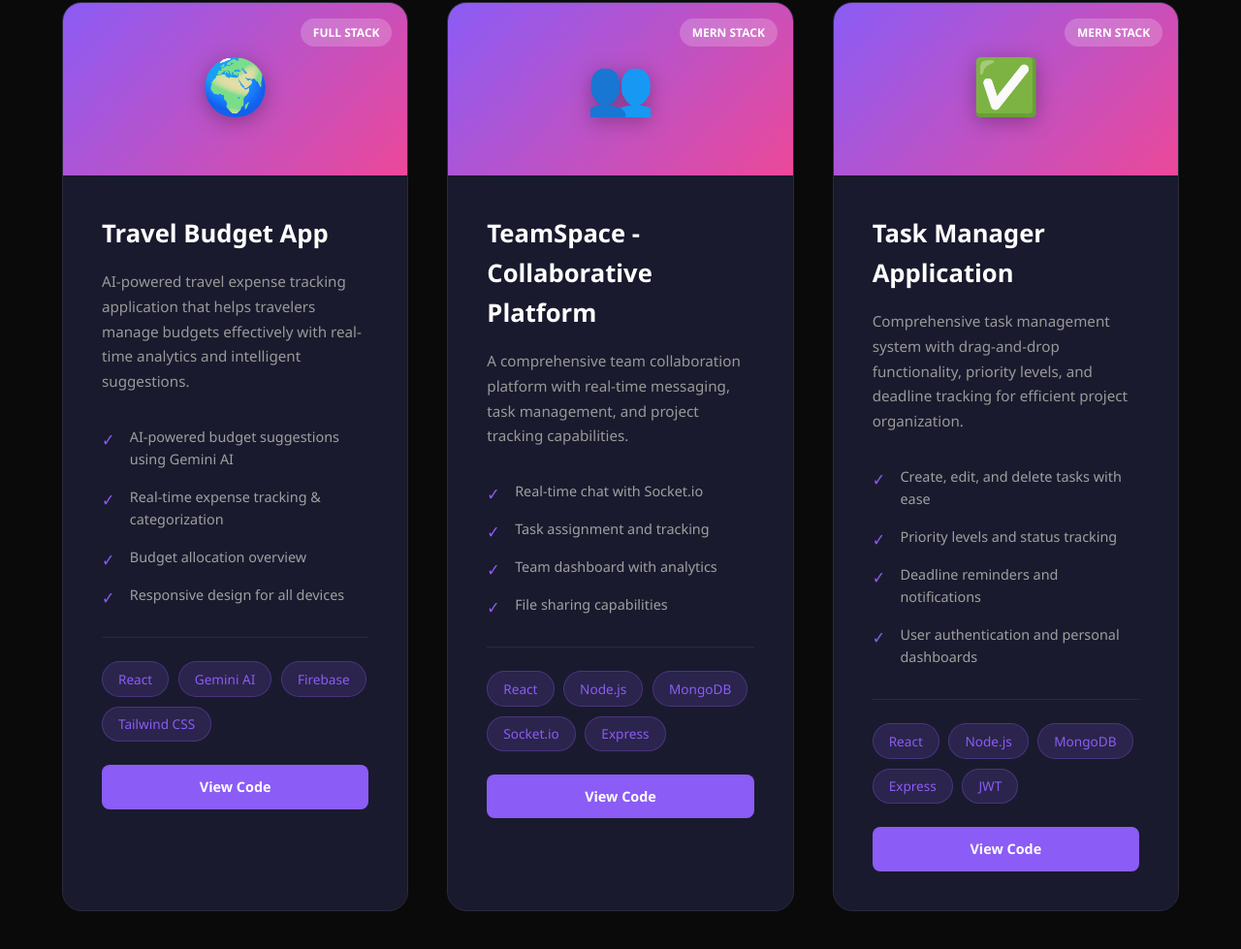
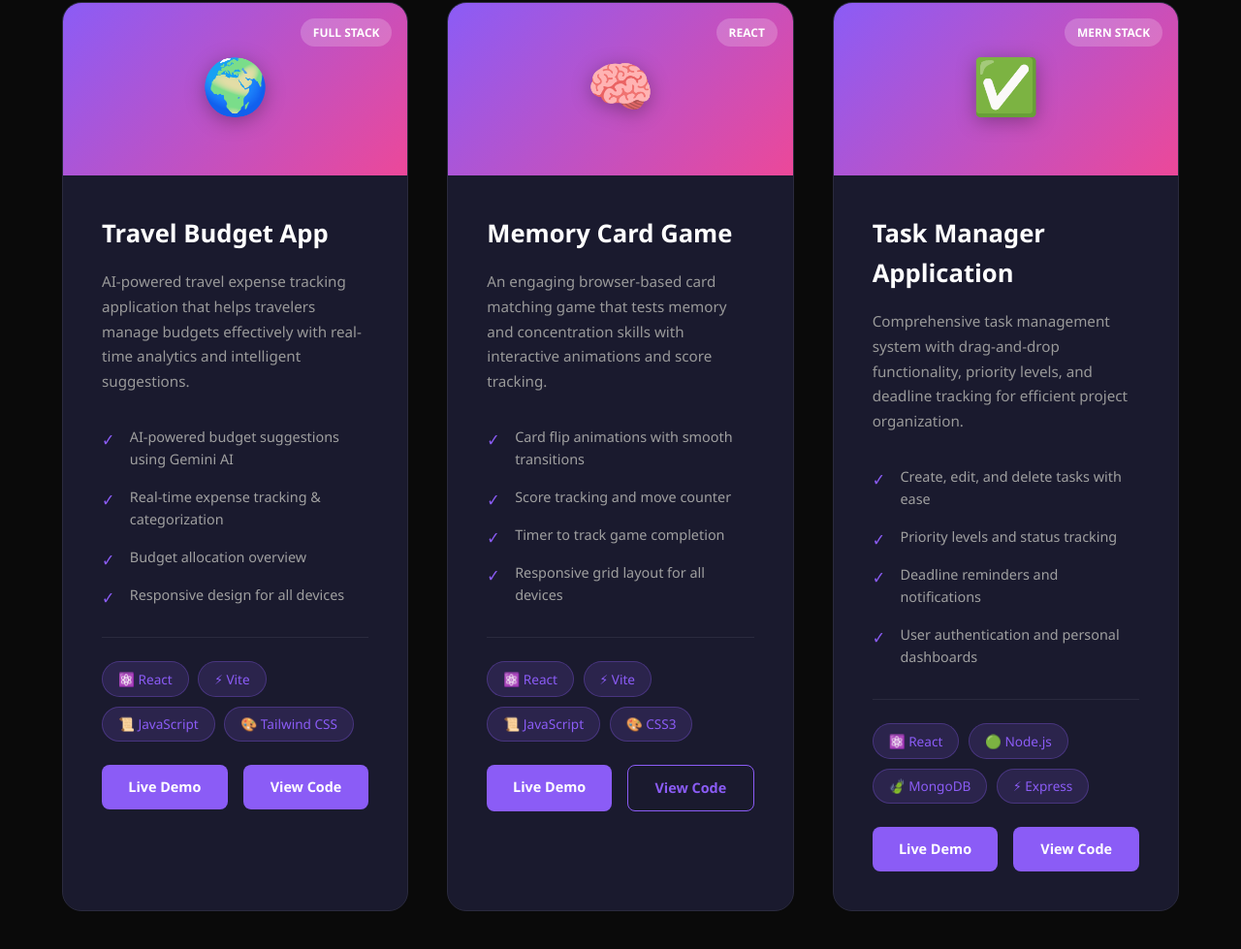
Before and after one commit to Tarannum10/Portfolio, a plain HTML site: page index.html in a window 1280 px wide. Shown: the part 3223-4202 px from the top of the page at 97% size. Drawn offline with Linux system fonts and the light colour scheme.

Commit message:
update changes

```diff
--- a/index.html
+++ b/index.html
@@ -118,10 +118,13 @@
         }
 
         @keyframes pulse {
-            0%, 100% {
+
+            0%,
+            100% {
                 transform: scale(1);
                 opacity: 0.5;
             }
+
             50% {
                 transform: scale(1.1);
                 opacity: 0.8;
@@ -149,6 +152,7 @@
                 opacity: 0;
                 transform: scale(0.8);
             }
+
             to {
                 opacity: 1;
                 transform: scale(1);
@@ -189,6 +193,7 @@
                 opacity: 0;
                 transform: translateY(-20px);
             }
+
             to {
                 opacity: 1;
                 transform: translateY(0);
@@ -211,6 +216,7 @@
                 opacity: 0;
                 transform: translateY(30px);
             }
+
             to {
                 opacity: 1;
                 transform: translateY(0);
@@ -835,7 +841,8 @@
                 <a href="#projects" class="btn btn-primary">View My Work</a>
                 <a href="#contact" class="btn btn-secondary">Get In Touch</a>
                 <a href="https://github.com/Tarannum10" target="_blank" class="btn btn-secondary">GitHub Profile</a>
-                <a href="Almas_Tarannum_Resume.pdf.pdf" class="btn btn-primary" download target="_blank">📄 Download Resume</a>
+                <a href="Almas_Tarannum_Resume.pdf.pdf" class="btn btn-primary" download target="_blank">📄 Download
+                    Resume</a>
             </div>
         </div>
     </section>
@@ -845,11 +852,19 @@
         <h2 class="section-title">About Me</h2>
         <p class="section-subtitle">Full Stack Developer passionate about building meaningful solutions</p>
         <div class="about-content">
-            <p class="about-text">I'm a passionate Full Stack Web Developer with expertise in the <strong>MERN stack</strong> (MongoDB, Express.js, React, and Node.js). After completing my training at <strong>Masai School</strong>, I've focused on building scalable, user-centric applications that solve real-world problems.</p>
+            <p class="about-text">I'm a passionate Full Stack Web Developer with expertise in the <strong>MERN
+                    stack</strong> (MongoDB, Express.js, React, and Node.js). After completing my training at
+                <strong>Masai School</strong>, I've focused on building scalable, user-centric applications that solve
+                real-world problems.</p>
 
-            <p class="about-text">My journey into tech is driven by curiosity and the desire to build solutions that have real impact. I actively practice <strong>Data Structures and Algorithms</strong> to sharpen my problem-solving skills and enjoy collaborating on team projects that create meaningful change.</p>
+            <p class="about-text">My journey into tech is driven by curiosity and the desire to build solutions that
+                have real impact. I actively practice <strong>Data Structures and Algorithms</strong> to sharpen my
+                problem-solving skills and enjoy collaborating on team projects that create meaningful change.</p>
 
-            <p class="about-text">With a background in client-facing roles, I bring strong <strong>communication skills</strong> and <strong>attention to detail</strong> to every project. I'm currently seeking opportunities to contribute to innovative development teams where I can continue to grow and make a meaningful impact.</p>
+            <p class="about-text">With a background in client-facing roles, I bring strong <strong>communication
+                    skills</strong> and <strong>attention to detail</strong> to every project. I'm currently seeking
+                opportunities to contribute to innovative development teams where I can continue to grow and make a
+                meaningful impact.</p>
 
             <div class="stats-grid">
                 <div class="stat-item">
@@ -940,7 +955,8 @@
                 </div>
                 <div class="project-content">
                     <h3>Travel Budget App</h3>
-                    <p class="description">AI-powered travel expense tracking application that helps travelers manage budgets effectively with real-time analytics and intelligent suggestions.</p>
+                    <p class="description">AI-powered travel expense tracking application that helps travelers manage
+                        budgets effectively with real-time analytics and intelligent suggestions.</p>
                     <ul class="project-features">
                         <li>AI-powered budget suggestions using Gemini AI</li>
                         <li>Real-time expense tracking & categorization</li>
@@ -948,41 +964,47 @@
                         <li>Responsive design for all devices</li>
                     </ul>
                     <div class="tech-stack">
-                        <span class="tech-badge">React</span>
-                        <span class="tech-badge">Gemini AI</span>
-                        <span class="tech-badge">Firebase</span>
-                        <span class="tech-badge">Tailwind CSS</span>
+                        <span class="tech-badge">⚛️ React</span>
+                        <span class="tech-badge">⚡ Vite</span>
+                        <span class="tech-badge">📜 JavaScript</span>
+                        <span class="tech-badge">🎨 Tailwind CSS</span>
                     </div>
                     <div class="project-links">
-                        <a href="https://github.com/Tarannum10/Travel-budget" target="_blank" class="project-link primary">View Code</a>
+                        <a href="https://travel-budget-app.netlify.app/" target="_blank" class="project-link primary">Live
+                            Demo</a>
+                        <a href="https://github.com/Tarannum10/Travel-Budget-App" target="_blank"
+                            class="project-link primary">View Code</a>
                     </div>
                 </div>
             </div>
 
-            <!-- Project 2: TeamSpace -->
+            <!-- Project 2: Memory Game -->
             <div class="project-card">
                 <div class="project-header">
-                    <span class="project-type">MERN STACK</span>
-                    <div class="project-icon">👥</div>
+                    <span class="project-type">REACT</span>
+                    <div class="project-icon">🧠</div>
                 </div>
                 <div class="project-content">
-                    <h3>TeamSpace - Collaborative Platform</h3>
-                    <p class="description">A comprehensive team collaboration platform with real-time messaging, task management, and project tracking capabilities.</p>
+                    <h3>Memory Card Game</h3>
+                    <p class="description">An engaging browser-based card matching game that tests memory and
+                        concentration skills with interactive animations and score tracking.</p>
                     <ul class="project-features">
-                        <li>Real-time chat with Socket.io</li>
-                        <li>Task assignment and tracking</li>
-                        <li>Team dashboard with analytics</li>
-                        <li>File sharing capabilities</li>
+                        <li>Card flip animations with smooth transitions</li>
+                        <li>Score tracking and move counter</li>
+                        <li>Timer to track game completion</li>
+                        <li>Responsive grid layout for all devices</li>
                     </ul>
                     <div class="tech-stack">
-                        <span class="tech-badge">React</span>
-                        <span class="tech-badge">Node.js</span>
-                        <span class="tech-badge">MongoDB</span>
-                        <span class="tech-badge">Socket.io</span>
-                        <span class="tech-badge">Express</span>
+                        <span class="tech-badge">⚛️ React</span>
+                        <span class="tech-badge">⚡ Vite</span>
+                        <span class="tech-badge">📜 JavaScript</span>
+                        <span class="tech-badge">🎨 CSS3</span>
                     </div>
                     <div class="project-links">
-                        <a href="https://github.com/Tarannum10/TeamSpaceCollaborate" target="_blank" class="project-link primary">View Code</a>
+                        <a href="https://mindhere.netlify.app/" target="_blank" class="project-link primary">Live
+                            Demo</a>
+                        <a href="https://github.com/Tarannum10/memory-games" target="_blank"
+                            class="project-link secondary">View Code</a>
                     </div>
                 </div>
             </div>
@@ -995,7 +1017,8 @@
                 </div>
                 <div class="project-content">
                     <h3>Task Manager Application</h3>
-                    <p class="description">Comprehensive task management system with drag-and-drop functionality, priority levels, and deadline tracking for efficient project organization.</p>
+                    <p class="description">Comprehensive task management system with drag-and-drop functionality,
+                        priority levels, and deadline tracking for efficient project organization.</p>
                     <ul class="project-features">
                         <li>Create, edit, and delete tasks with ease</li>
                         <li>Priority levels and status tracking</li>
@@ -1003,14 +1026,16 @@
                         <li>User authentication and personal dashboards</li>
                     </ul>
                     <div class="tech-stack">
-                        <span class="tech-badge">React</span>
-                        <span class="tech-badge">Node.js</span>
-                        <span class="tech-badge">MongoDB</span>
-                        <span class="tech-badge">Express</span>
-                        <span class="tech-badge">JWT</span>
+                        <span class="tech-badge">⚛️ React</span>
+                        <span class="tech-badge">🟢 Node.js</span>
+                        <span class="tech-badge">🍃 MongoDB</span>
+                        <span class="tech-badge">⚡ Express</span>
                     </div>
                     <div class="project-links">
-                        <a href="https://github.com/Tarannum10/Task-Manager-" target="_blank" class="project-link primary">View Code</a>
+                        <a href="https://spontaneous-bubblegum-6e278c.netlify.app/" target="_blank"
+                            class="project-link primary">Live Demo</a>
+                        <a href="https://github.com/Tarannum10/task-manager" target="_blank"
+                            class="project-link primary">View Code</a>
                     </div>
                 </div>
             </div>
@@ -1021,7 +1046,8 @@
     <!-- Contact Section -->
     <section id="contact">
         <h2 class="section-title">Get In Touch</h2>
-        <p class="section-subtitle">I'd love to hear from you — whether it's a project, job opportunity, or just to say hello 👋</p>
+        <p class="section-subtitle">I'd love to hear from you — whether it's a project, job opportunity, or just to say
+            hello 👋</p>
 
         <div class="contact-content">
             <div class="contact-grid">
@@ -1053,17 +1079,20 @@
             <div class="social-links">
                 <a href="https://github.com/Tarannum10" target="_blank" class="social-link" title="GitHub">
                     <svg width="24" height="24" fill="currentColor" viewBox="0 0 24 24">
-                        <path d="M12 0c-6.626 0-12 5.373-12 12 0 5.302 3.438 9.8 8.207 11.387.599.111.793-.261.793-.577v-2.234c-3.338.726-4.033-1.416-4.033-1.416-.546-1.387-1.333-1.756-1.333-1.756-1.089-.745.083-.729.083-.729 1.205.084 1.839 1.237 1.839 1.237 1.07 1.834 2.807 1.304 3.492.997.107-.775.418-1.305.762-1.604-2.665-.305-5.467-1.334-5.467-5.931 0-1.311.469-2.381 1.236-3.221-.124-.303-.535-1.524.117-3.176 0 0 1.008-.322 3.301 1.23.957-.266 1.983-.399 3.003-.404 1.02.005 2.047.138 3.006.404 2.291-1.552 3.297-1.23 3.297-1.23.653 1.653.242 2.874.118 3.176.77.84 1.235 1.911 1.235 3.221 0 4.609-2.807 5.624-5.479 5.921.43.372.823 1.102.823 2.222v3.293c0 .319.192.694.801.576 4.765-1.589 8.199-6.086 8.199-11.386 0-6.627-5.373-12-12-12z"/>
+                        <path
+                            d="M12 0c-6.626 0-12 5.373-12 12 0 5.302 3.438 9.8 8.207 11.387.599.111.793-.261.793-.577v-2.234c-3.338.726-4.033-1.416-4.033-1.416-.546-1.387-1.333-1.756-1.333-1.756-1.089-.745.083-.729.083-.729 1.205.084 1.839 1.237 1.839 1.237 1.07 1.834 2.807 1.304 3.492.997.107-.775.418-1.305.762-1.604-2.665-.305-5.467-1.334-5.467-5.931 0-1.311.469-2.381 1.236-3.221-.124-.303-.535-1.524.117-3.176 0 0 1.008-.322 3.301 1.23.957-.266 1.983-.399 3.003-.404 1.02.005 2.047.138 3.006.404 2.291-1.552 3.297-1.23 3.297-1.23.653 1.653.242 2.874.118 3.176.77.84 1.235 1.911 1.235 3.221 0 4.609-2.807 5.624-5.479 5.921.43.372.823 1.102.823 2.222v3.293c0 .319.192.694.801.576 4.765-1.589 8.199-6.086 8.199-11.386 0-6.627-5.373-12-12-12z" />
                     </svg>
                 </a>
                 <a href="https://linkedin.com/in/almas-tarannum" target="_blank" class="social-link" title="LinkedIn">
                     <svg width="24" height="24" fill="currentColor" viewBox="0 0 24 24">
-                        <path d="M20.447 20.452h-3.554v-5.569c0-1.328-.027-3.037-1.852-3.037-1.853 0-2.136 1.445-2.136 2.939v5.667H9.351V9h3.414v1.561h.046c.477-.9 1.637-1.85 3.37-1.85 3.601 0 4.267 2.37 4.267 5.455v6.286zM5.337 7.433c-1.144 0-2.063-.926-2.063-2.065 0-1.138.92-2.063 2.063-2.063 1.14 0 2.064.925 2.064 2.063 0 1.139-.925 2.065-2.064 2.065zm1.782 13.019H3.555V9h3.564v11.452zM22.225 0H1.771C.792 0 0 .774 0 1.729v20.542C0 23.227.792 24 1.771 24h20.451C23.2 24 24 23.227 24 22.271V1.729C24 .774 23.2 0 22.222 0h.003z"/>
+                        <path
+                            d="M20.447 20.452h-3.554v-5.569c0-1.328-.027-3.037-1.852-3.037-1.853 0-2.136 1.445-2.136 2.939v5.667H9.351V9h3.414v1.561h.046c.477-.9 1.637-1.85 3.37-1.85 3.601 0 4.267 2.37 4.267 5.455v6.286zM5.337 7.433c-1.144 0-2.063-.926-2.063-2.065 0-1.138.92-2.063 2.063-2.063 1.14 0 2.064.925 2.064 2.063 0 1.139-.925 2.065-2.064 2.065zm1.782 13.019H3.555V9h3.564v11.452zM22.225 0H1.771C.792 0 0 .774 0 1.729v20.542C0 23.227.792 24 1.771 24h20.451C23.2 24 24 23.227 24 22.271V1.729C24 .774 23.2 0 22.222 0h.003z" />
                     </svg>
                 </a>
                 <a href="mailto:tarannum10samad@gmail.com" class="social-link" title="Email">
                     <svg width="24" height="24" fill="currentColor" viewBox="0 0 24 24">
-                        <path d="M20 4H4c-1.1 0-1.99.9-1.99 2L2 18c0 1.1.9 2 2 2h16c1.1 0 2-.9 2-2V6c0-1.1-.9-2-2-2zm0 4l-8 5-8-5V6l8 5 8-5v2z"/>
+                        <path
+                            d="M20 4H4c-1.1 0-1.99.9-1.99 2L2 18c0 1.1.9 2 2 2h16c1.1 0 2-.9 2-2V6c0-1.1-.9-2-2-2zm0 4l-8 5-8-5V6l8 5 8-5v2z" />
                     </svg>
                 </a>
             </div>
@@ -1088,7 +1117,7 @@
 
     <script>
         // Scroll to top button visibility
-        window.addEventListener('scroll', function() {
+        window.addEventListener('scroll', function () {
             const scrollTop = document.querySelector('.scroll-top');
             if (window.pageYOffset > 300) {
                 scrollTop.classList.add('visible');
@@ -1135,4 +1164,5 @@
     </script>
 
 </body>
+
 </html>
```
Also changed, not shown: 1 other file.
